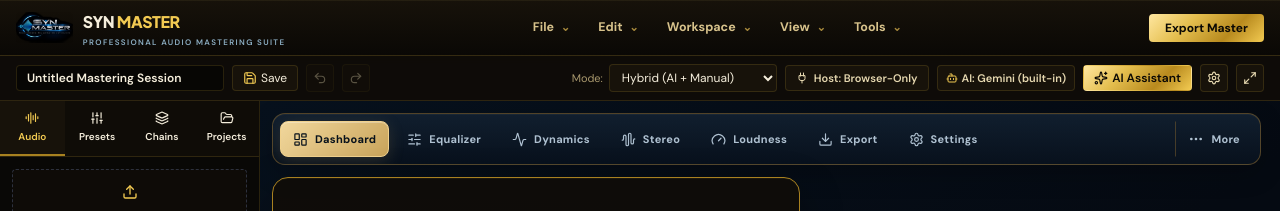
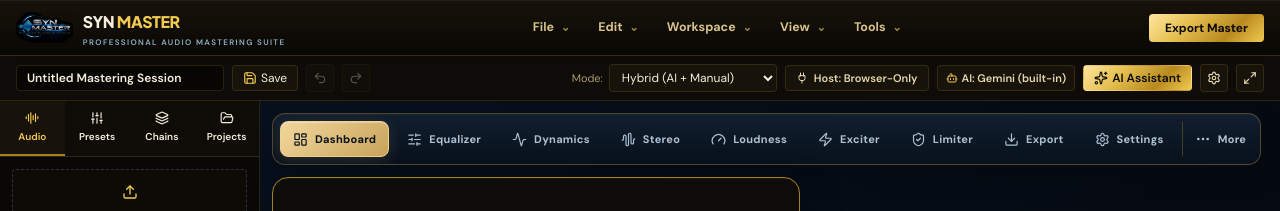
Before and after one commit to LILSYNNOFFICIAL/SYN-MASTER, a React (Vite) app: page / in a window 1280 px wide. Both pictures are taken after a click on the button "Open full workstation". Shown: the top 211 px of the page. Built offline with nearby package versions, Linux system fonts and the light colour scheme.

Commit message:
Add Exciter and Limiter entries to mastering navigation

```diff
--- a/src/components/WorkspaceNavigation.tsx
+++ b/src/components/WorkspaceNavigation.tsx
@@ -8,6 +8,8 @@ import {
   MoreHorizontal,
   Settings,
   SlidersHorizontal,
+  ShieldCheck,
+  Zap,
   X,
 } from 'lucide-react';
 import type { WorkspaceTab } from '../types/mastering';
@@ -43,6 +45,8 @@ const PRIMARY_ITEMS = [
   { key: 'dynamics', label: 'Dynamics', icon: Activity },
   { key: 'stereo', label: 'Stereo', icon: AudioWaveform },
   { key: 'loudness', label: 'Loudness', icon: Gauge },
+  { key: 'exciter', label: 'Exciter', icon: Zap },
+  { key: 'limiter', label: 'Limiter', icon: ShieldCheck },
 ] as const;
 
 export const WorkspaceNavigation: React.FC<Props> = ({
@@ -60,7 +64,7 @@ export const WorkspaceNavigation: React.FC<Props> = ({
     if (activeTab === 'lab') setSelectedPrimary('stereo');
     else if (activeTab === 'qc') setSelectedPrimary('loudness');
     else if (activeTab !== 'studio') setSelectedPrimary('more');
-    else if (!['dashboard', 'equalizer', 'dynamics'].includes(selectedPrimary)) setSelectedPrimary('dashboard');
+    else if (!['dashboard', 'equalizer', 'dynamics', 'exciter', 'limiter'].includes(selectedPrimary)) setSelectedPrimary('dashboard');
 
     if (activeTab === 'studio' && selectedPrimary === 'equalizer') {
       document.querySelector('[data-testid="central-spectrum"]')?.scrollIntoView({ behavior: 'smooth', block: 'center' });
@@ -82,7 +86,7 @@ export const WorkspaceNavigation: React.FC<Props> = ({
     else if (key === 'loudness') onSelect('qc');
     else {
       onSelect('studio');
-      if (key === 'dynamics') onOpenRack();
+      if (key === 'dynamics' || key === 'exciter' || key === 'limiter') onOpenRack();
     }
   };
 
```
